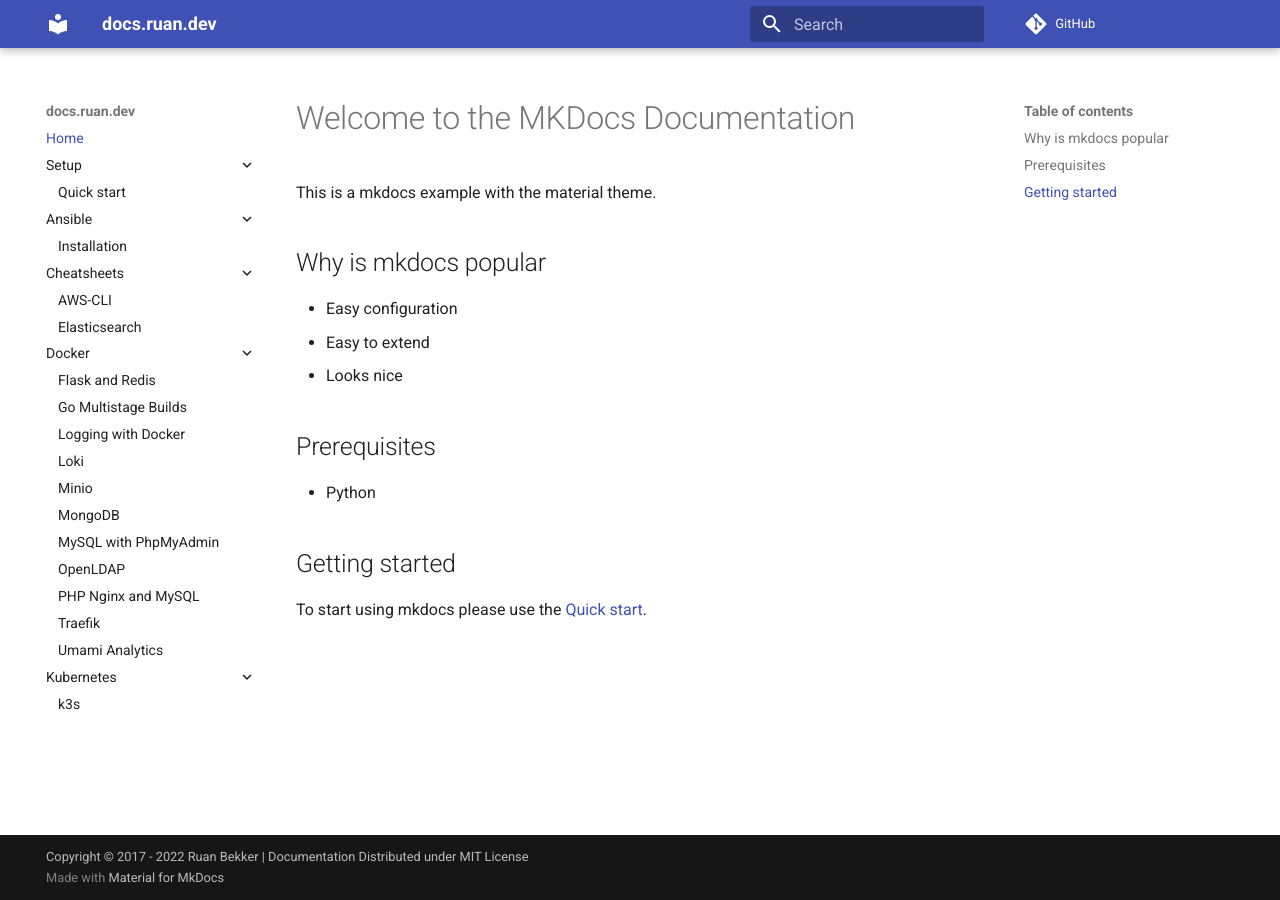
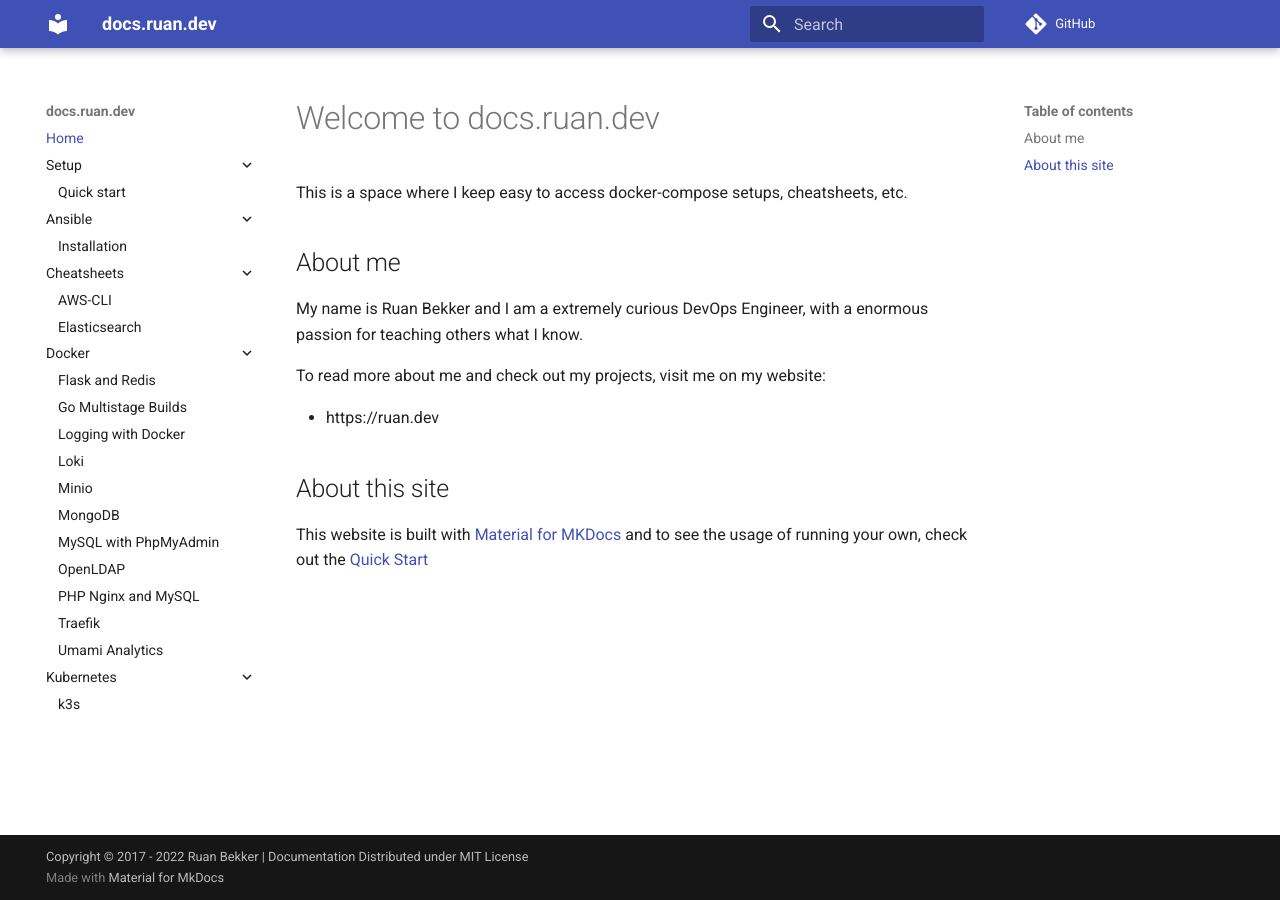
Before and after one commit to ruanbekker/docs-ruan-dev, an MkDocs documentation site: the page built from docs/index.md, in a window 1280 px wide. Built offline with MkDocs 1.6.1 and Material for MkDocs 9.7.7, drawn with Linux system fonts in a browser that asks for light colours; comment, search, counter and statistics services are not loaded.

Commit message:
Update readme

```diff
--- a/docs/index.md
+++ b/docs/index.md
@@ -1,17 +1,15 @@
-# Welcome to the MKDocs Documentation
+# Welcome to docs.ruan.dev
 
-This is a mkdocs example with the material theme.
+This is a space where I keep easy to access docker-compose setups, cheatsheets, etc.
 
-## Why is mkdocs popular
+## About me
 
-* Easy configuration
-* Easy to extend
-* Looks nice
+My name is Ruan Bekker and I am a extremely curious DevOps Engineer, with a enormous passion for teaching others what I know.
 
-## Prerequisites
+To read more about me and check out my projects, visit me on my website:
 
-* Python
+* https://ruan.dev
 
-## Getting started
+## About this site
 
-To start using mkdocs please use the [Quick start](quick-start.md).
+This website is built with [Material for MKDocs](https://squidfunk.github.io/mkdocs-material/) and to see the usage of running your own, check out the [Quick Start](quick-start.md)
```
Also changed, not shown: docs/quick-start.md (+1 -1 lines).
